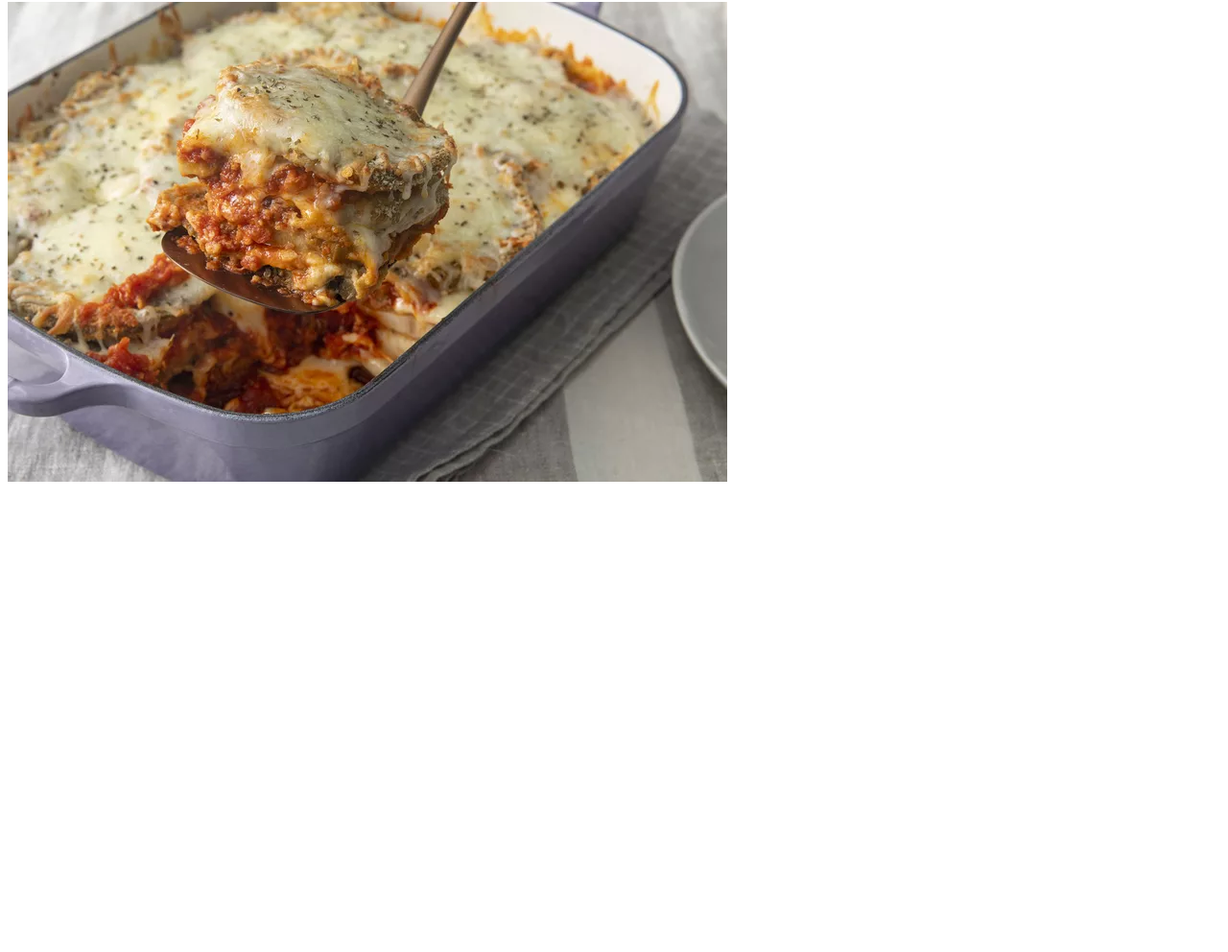
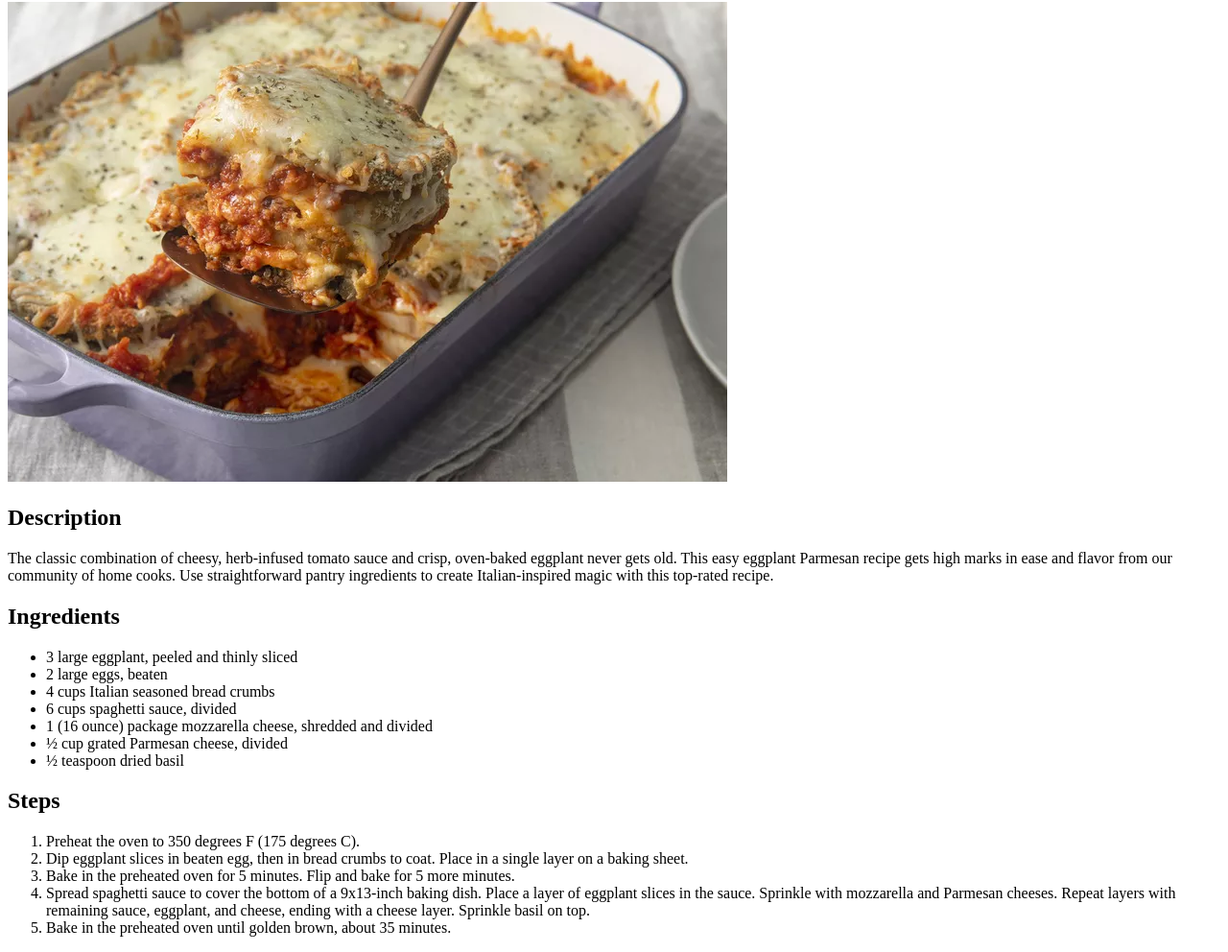
Before and after one commit to Muricael/odin-recipes, a plain HTML site: page recipes/Eggplant.html in a window 1280 px wide. Shown: the part 78-1070 px from the top of the page at 96% size. Before the commit the page ends 800 px from the top, so only its background shows below. Drawn offline with Linux system fonts and the light colour scheme.

Commit message:
Première recette finie

```diff
--- a/recipes/Eggplant.html
+++ b/recipes/Eggplant.html
@@ -9,5 +9,27 @@
 <body>
     <h1>Eggplant Parmesan</h1>
     <img src="eggplant1.webp" >
+    <h2> Description</h2>
+        <p>The classic combination of cheesy, herb-infused tomato sauce and crisp, oven-baked eggplant never gets old. This easy eggplant Parmesan recipe gets high marks in ease and flavor from our community of home cooks. Use straightforward pantry ingredients to create Italian-inspired magic with this top-rated recipe.</p>
+    <h2>Ingredients</h2>
+        <ul>
+            <li><a>3 large eggplant, peeled and thinly sliced</a></li>
+            <li><a>2 large eggs, beaten</a></li>
+            <li><a>4 cups Italian seasoned bread crumbs</a></li>
+            <li><a>6 cups spaghetti sauce, divided</a></li>
+            <li><a>1 (16 ounce) package mozzarella cheese, shredded and divided</a></li>
+            <li><a>½ cup grated Parmesan cheese, divided</a></li>
+            <li><a>½ teaspoon dried basil</a></li>
+        </ul>
+    <h2>Steps</h2>
+        <ol>
+            <li><a>Preheat the oven to 350 degrees F (175 degrees C).</a></li>
+            <li><a>Dip eggplant slices in beaten egg, then in bread crumbs to coat. Place in a single layer on a baking sheet.</a></li>
+            <li><a>Bake in the preheated oven for 5 minutes. Flip and bake for 5 more minutes.</a></li>
+            <li><a>Spread spaghetti sauce to cover the bottom of a 9x13-inch baking dish. Place a layer of eggplant slices in the sauce. Sprinkle with mozzarella and Parmesan cheeses. Repeat layers with remaining sauce, eggplant, and cheese, ending with a cheese layer. Sprinkle basil on top.</a></li>
+            <li><a>Bake in the preheated oven until golden brown, about 35 minutes.</a></li>
+
+
+        </ol>
 </body>
 </html>
```
